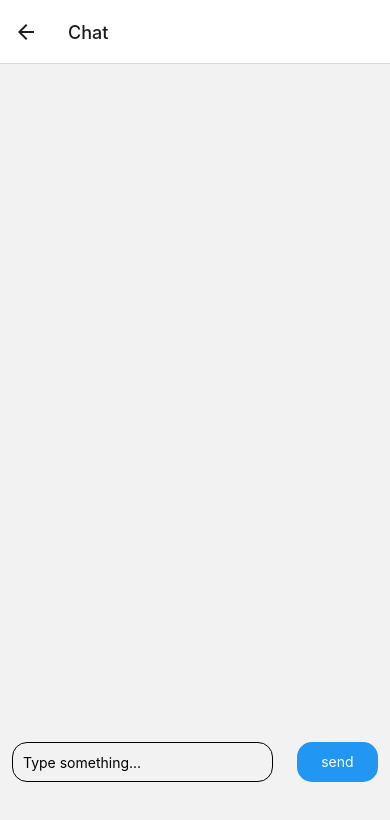
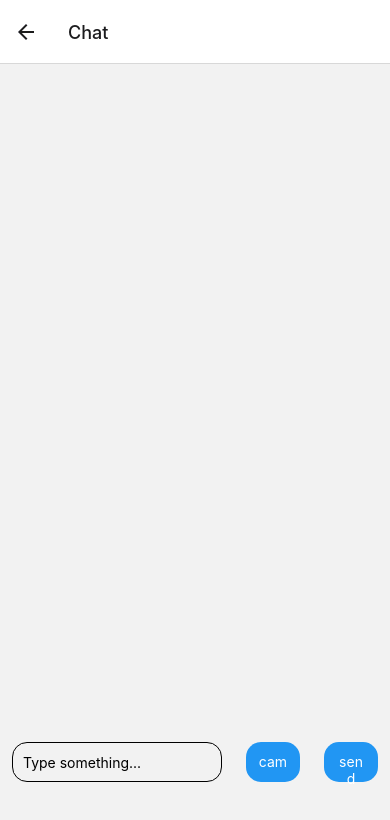
Before and after one commit to marcwelz/m335_projekt, a React Native app: screen /Chat in a window 390 px wide. Shown: the top 820 px of the page. Built offline with nearby package versions, Linux system fonts and the light colour scheme.

Commit message:
Input field chat styles added

```diff
--- a/app.json
+++ b/app.json
@@ -27,6 +27,14 @@
     },
     "web": {
       "favicon": "./assets/favicon.png"
-    }
+    },
+    "plugins": [
+      [
+        "expo-image-picker",
+        {
+          "photosPermission": "The app accesses your photos to let you share them with your friends."
+        }
+      ]
+    ]
   }
 }
--- a/components/Chat.js
+++ b/components/Chat.js
@@ -11,11 +11,14 @@ import {
 } from 'react-native';
 import ChatBubble from "./static/ChatBubble";
 import {useState} from "react";
+import * as ImagePicker from 'expo-image-picker';
+
 
 export default function Chat() {
     const [messages, setMessages] = useState([])
     const [currentMessage, setCurrentMessage] = useState("")
     const [inputClicked, setInputClicked] = useState(false)
+    const [image, setImage] = useState(null);
 
     function handleSendMessage() {
         if (currentMessage !== "") {
@@ -23,6 +26,24 @@ export default function Chat() {
             setCurrentMessage("")
         }
     }
+
+    const pickImage = async () => {
+        // No permissions request is necessary for launching the image library
+        let result = await ImagePicker.launchImageLibraryAsync({
+            mediaTypes: ImagePicker.MediaTypeOptions.All,
+            allowsEditing: true,
+            aspect: [4, 3],
+            quality: 1,
+        });
+
+        console.log(result);
+
+        if (!result.cancelled) {
+            setImage(result.uri);
+        }
+
+
+    };
 
     return (
         <KeyboardAvoidingView
@@ -35,7 +56,8 @@ export default function Chat() {
                 )}
             </ScrollView>
             <TouchableWithoutFeedback onPress={Keyboard.dismiss} style={styles.chatInput}>
-                <View style={[styles.chatContainerInput, inputClicked ? styles.chatContainerInputClicked : styles.chatContainerInput]}>
+                <View
+                    style={[styles.chatContainerInput, inputClicked ? styles.chatContainerInputClicked : styles.chatContainerInput]}>
                     <TextInput
                         style={styles.input}
                         placeholder='Type something...'
@@ -45,6 +67,9 @@ export default function Chat() {
                         onEndEditing={() => setInputClicked(false)}
                     >
                     </TextInput>
+                    <TouchableOpacity style={styles.camera} onPress={pickImage}>
+                        <Text style={styles.buttonText}>cam</Text>
+                    </TouchableOpacity>
                     <TouchableOpacity style={styles.button} onPress={handleSendMessage}>
                         <Text style={styles.buttonText}>send</Text>
                     </TouchableOpacity>
@@ -69,7 +94,6 @@ const styles = StyleSheet.create({
         flexBasis: "auto",
     },
     chatInput: {
-
         maxWidth: "100%",
         flexGrow: 5,
     },
@@ -83,15 +107,24 @@ const styles = StyleSheet.create({
     },
     input: {
         margin: 12,
-        width: "60%",
+        width: "50%",
         borderWidth: 1,
         borderRadius: 15,
         padding: 10,
         flexGrow: 1,
         flexShrink: false,
-        //flexGrow: 6,
+    },
+    camera: {
+        width: "10%",
+        margin: 12,
+        height: 40,
+        backgroundColor: '#2196F3',
+        borderRadius: 15,
+        flexGrow: 1,
+        flexShrink: 1,
     },
     button: {
+        width: "10%",
         margin: 12,
         height: 40,
         backgroundColor: '#2196F3',
--- a/package.json
+++ b/package.json
@@ -18,10 +18,12 @@
     "react-dom": "17.0.2",
     "react-native": "0.68.2",
     "react-native-gesture-handler": "^2.5.0",
+    "react-native-image-picker": "^4.8.4",
     "react-native-safe-area-context": "^4.3.1",
     "react-native-screens": "^3.14.0",
     "react-native-web": "0.17.7",
-    "stream-chat-expo": "^4.8.0"
+    "stream-chat-expo": "^4.8.0",
+    "expo-image-picker": "~13.1.1"
   },
   "devDependencies": {
     "@babel/core": "^7.12.9"
```
Also changed, not shown: 1 other file (tests, documents, lock files or other folders).
